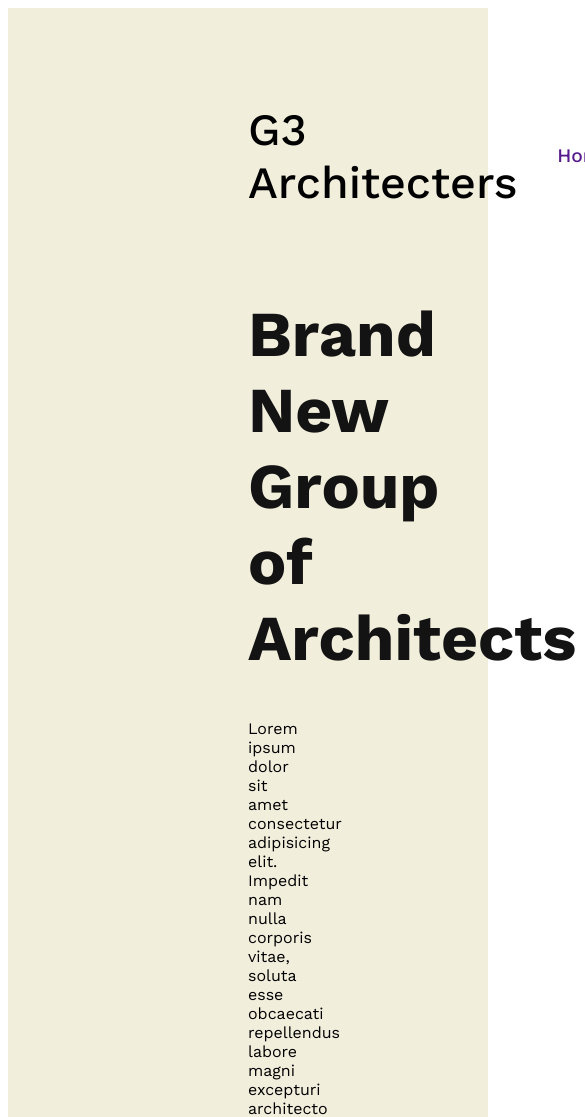
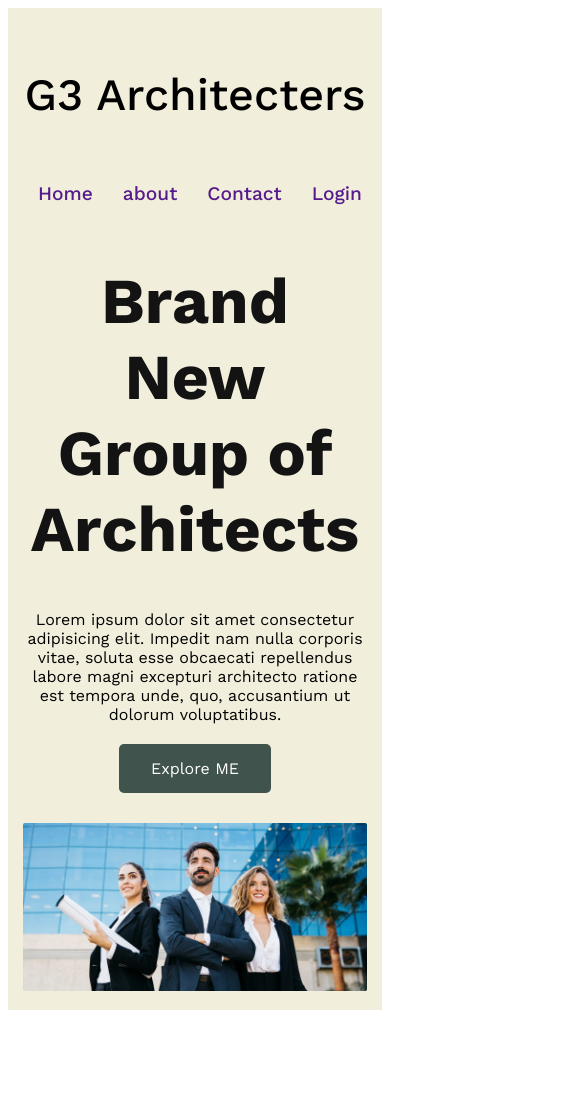
Before and after one commit to nahidul13/G3-architects, a plain HTML site: page index.html in a window 390 px wide. Shown: the top 1117 px of the page, 585 px wide, since content can reach past the window. After the commit the page ends 1018 px from the top, so only its background shows below. Drawn offline with nearby package versions, Linux system fonts and the light colour scheme.

Commit message:
header part  responsive for small and medium device

```diff
--- a/style/style.css
+++ b/style/style.css
@@ -3,6 +3,7 @@
 * {
   font-family: "Work Sans", sans-serif;
 }
+/* button  */
 .p-btn {
   background-color: #40534c; /* Green */
   border: none;
@@ -65,3 +66,29 @@
 .banner-img {
   width: 100%;
 }
+/* responsive media */
+
+/* media screen for small device */
+@media screen and (max-width: 576px) {
+  /* header style  */
+  header {
+    padding: 15px;
+  }
+  nav {
+    flex-direction: column;
+  }
+  .banner img {
+    /* height: 100%; */
+    width: 100%;
+  }
+  /* header er banner  */
+}
+/* for medium device */
+@media screen and (min-width: 576px) and (max-width: 960px) {
+  nav {
+    flex-direction: column;
+  }
+  header {
+    padding: 20px 50px;
+  }
+}
```
